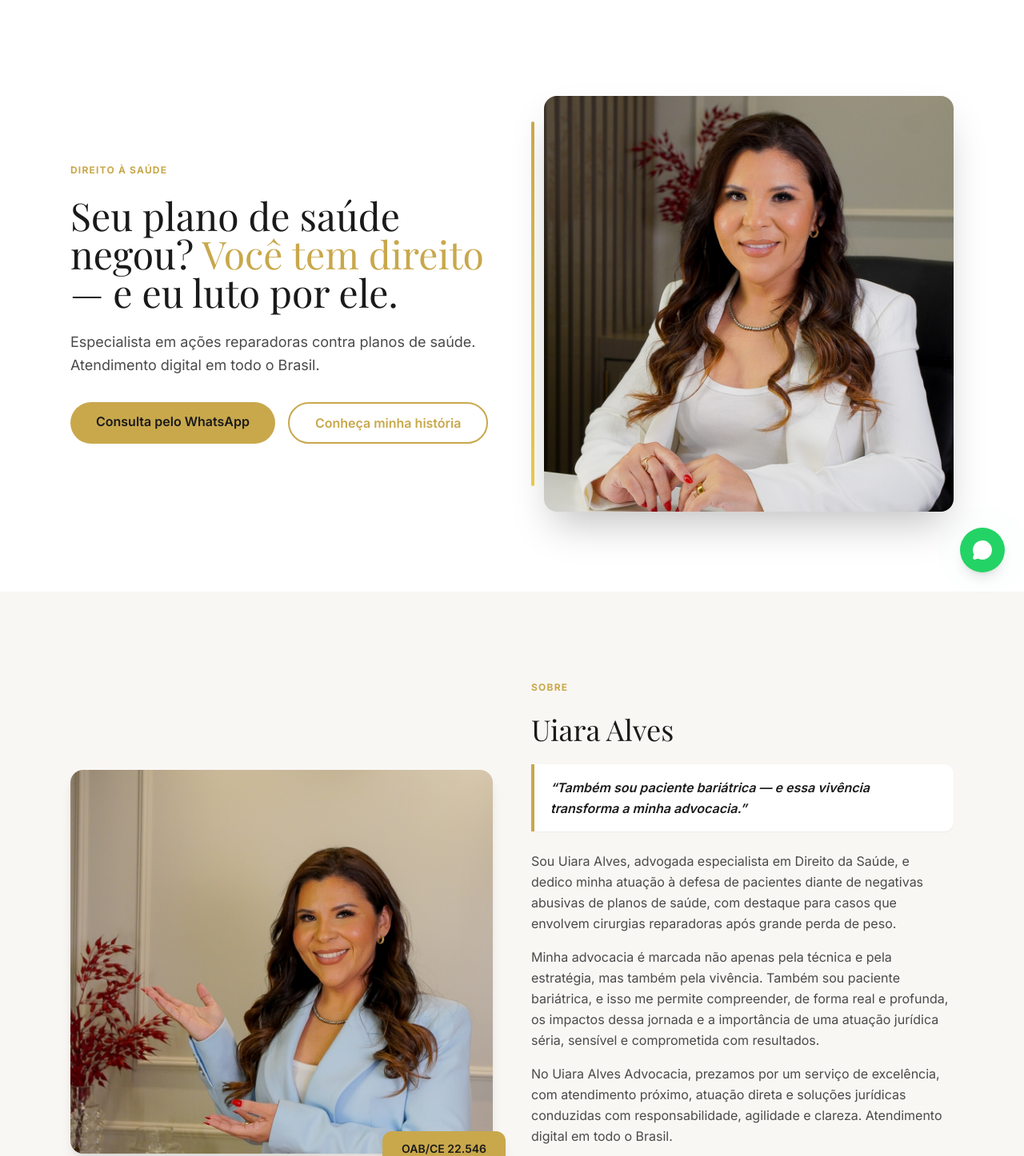
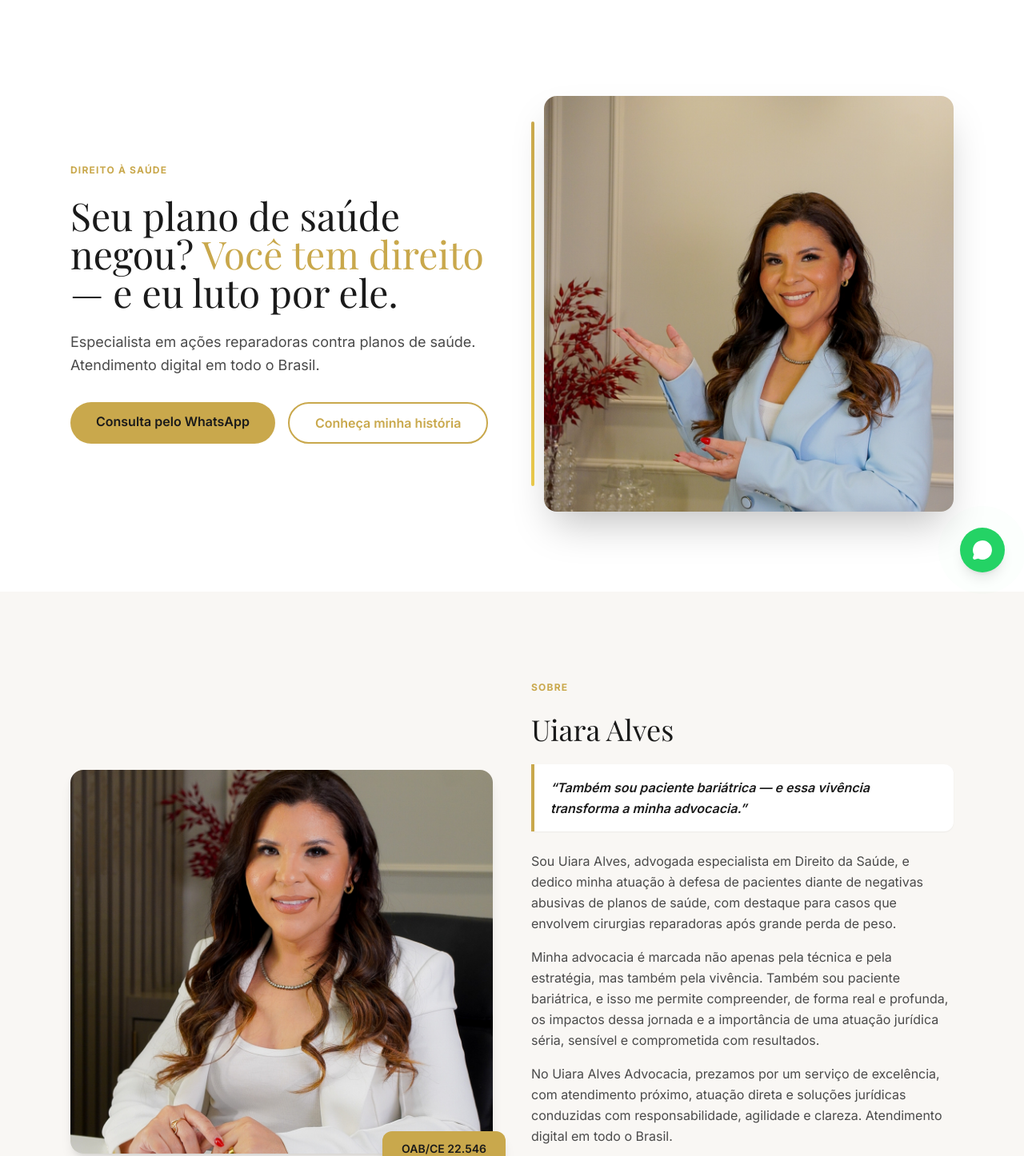
Before and after one commit to advocaciauiaraalves-rgb/uiara-alves-advocacia, a Next.js app: page / in a window 1280 px wide. Shown: the part 60-1506 px from the top of the page at 80% size. Built offline with nearby package versions, Linux system fonts and the light colour scheme; a web font is replaced by a local one.

Commit message:
feat: trocar fotos entre seções hero e sobre

```diff
--- a/components/About.tsx
+++ b/components/About.tsx
@@ -18,7 +18,7 @@ export default function About() {
             className="relative"
           >
             <img
-              src="/uiara-about.jpg"
+              src="/uiara-hero.jpg"
               alt="Dra. Uiara Alves"
               className="w-full max-h-[480px] object-cover object-center rounded-2xl shadow-lg"
             />
--- a/components/Hero.tsx
+++ b/components/Hero.tsx
@@ -51,7 +51,7 @@ export default function Hero() {
         >
           <div className="absolute left-0 top-8 bottom-8 w-1 bg-gradient-to-b from-gold to-gold-light rounded-full" />
           <img
-            src="/uiara-hero.jpg"
+            src="/uiara-about.jpg"
             alt="Dra. Uiara Alves, advogada especialista em planos de saúde"
             className="w-full max-h-[520px] object-cover object-center rounded-2xl shadow-2xl ml-4"
           />
```
